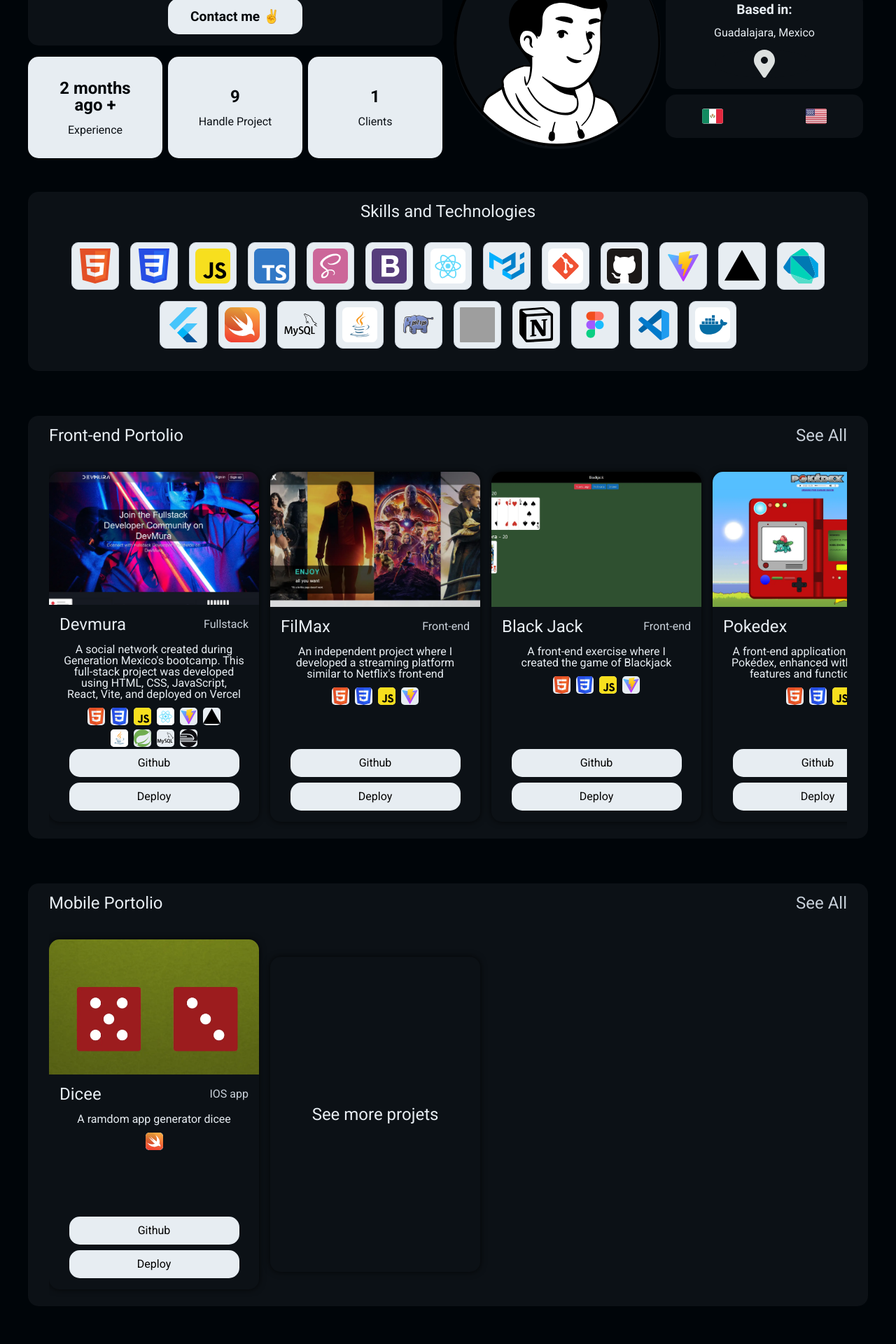
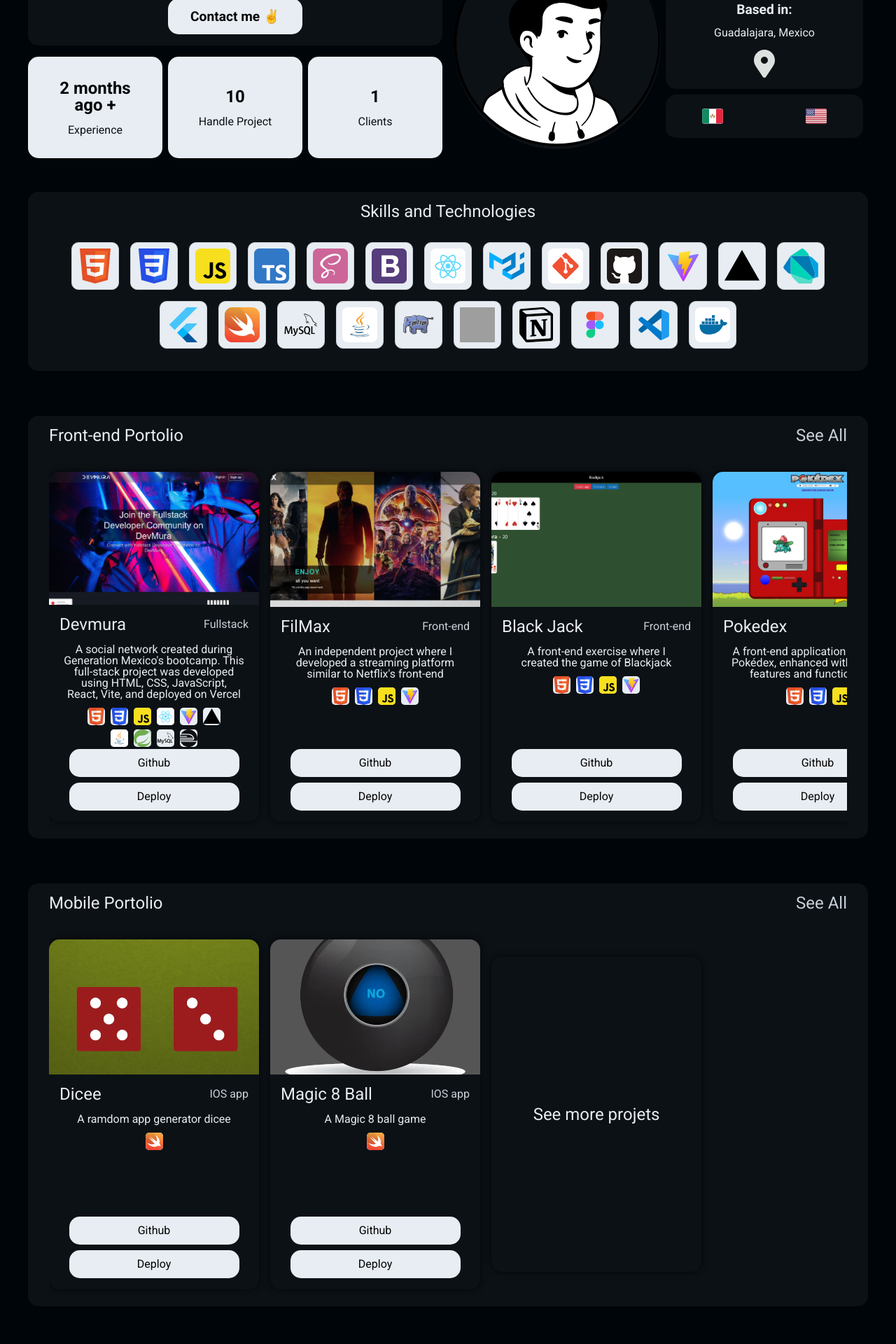
Before and after one commit to DaveOval/portfolio-v2, a React (Vite) app: page /#/ in a window 1280 px wide. Shown: the part 260-2180 px from the top of the page at 70% size. Built offline with nearby package versions, Linux system fonts and the light colour scheme; grey boxes are pictures that could not be loaded.

Commit message:
se agrego un proyecto

```diff
--- a/src/data/projects.ts
+++ b/src/data/projects.ts
@@ -113,7 +113,18 @@
         tecnologysBack: [],
         linkGithub: "https://github.com/DaveOval/dicee-ios",
         linkDeploy: ""
-    }
+    },
+    {
+        id: 2,
+        name: "Magic 8 Ball",
+        img: "8-ball",
+        description: "A Magic 8 ball game",
+        type: "IOS app",
+        tecnologysFront: ["swift"],
+        tecnologysBack: [],
+        linkGithub: "https://github.com/DaveOval/magic-8-ball",
+        linkDeploy: ""
+    },
 ]
 
 
```
Also changed, not shown: public/projectsIMG/8-ball.webp (added).
